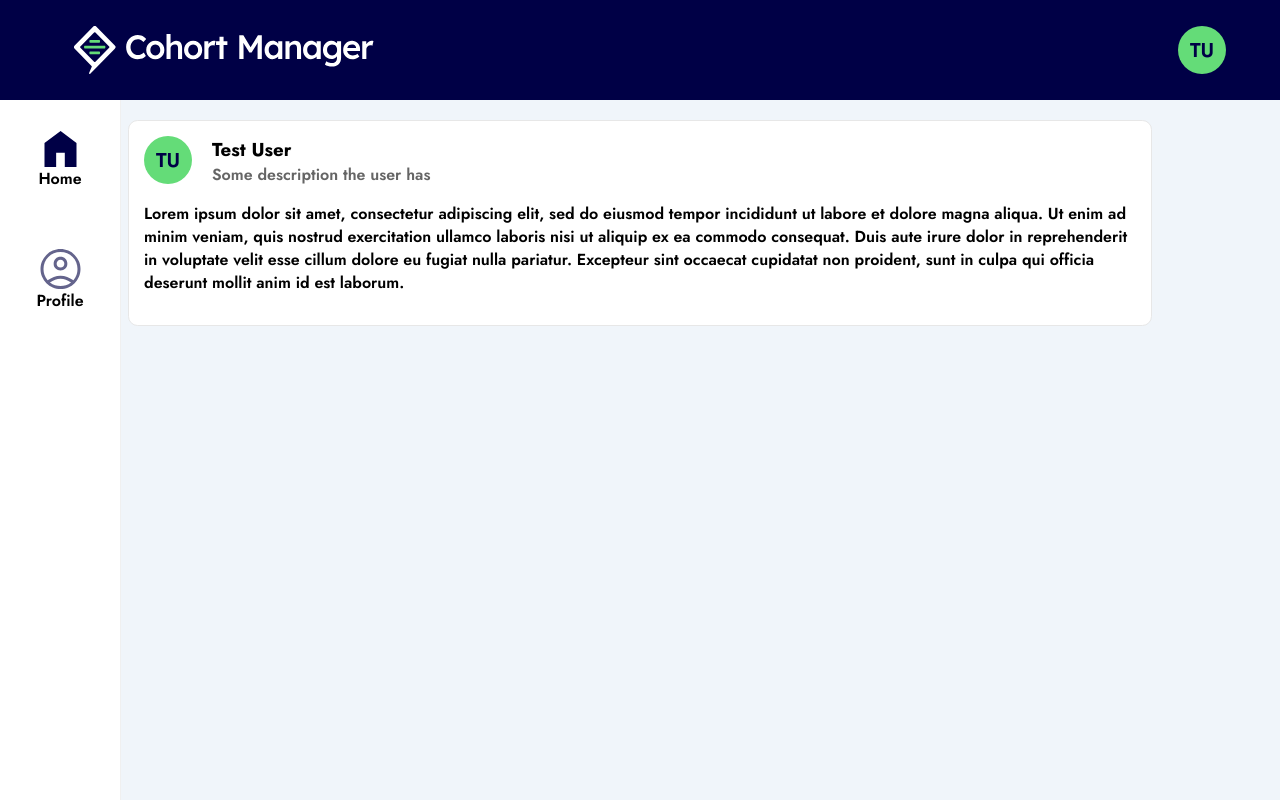
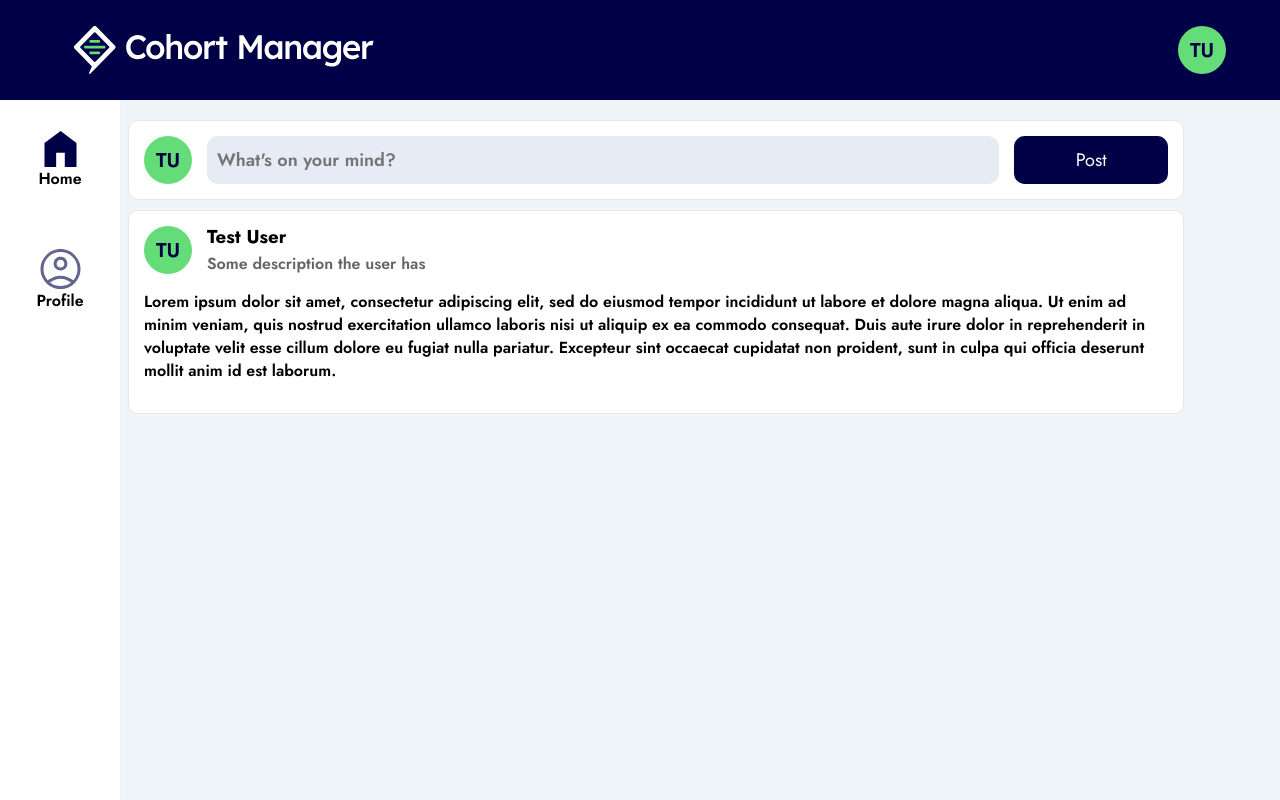
Before and after one commit to boolean-uk/react-cohort-dashboard-challenge, a React (Vite) app: page / in a window 1280 px wide. Built offline with nearby package versions, Linux system fonts and the light colour scheme.

Commit message:
Add Input for posting a post

```diff
--- a/src/components/Content.jsx
+++ b/src/components/Content.jsx
@@ -1,9 +1,11 @@
 import "../styles/Content.css";
+import PostInput from "./PostInput";
 import Post from "./Post";
 
 export default function Content() {
   return (
     <div className="content">
+      <PostInput />
       <Post>
         Lorem ipsum dolor sit amet, consectetur adipiscing elit, sed do eiusmod
         tempor incididunt ut labore et dolore magna aliqua. Ut enim ad minim
--- /dev/null
+++ b/src/components/PostInput.jsx
@@ -0,0 +1,15 @@
+import "../styles/Post.css";
+import "../styles/PostInput.css";
+import ProfileCircle from "./ProfileCircle";
+
+export default function PostInput() {
+  return (
+    <div className="card">
+      <div>
+        <ProfileCircle color={"#64dc78"} fullname={"Test User"} />
+        <input placeholder="What's on your mind?" />
+        <button>Post</button>
+      </div>
+    </div>
+  );
+}
--- a/src/index.css
+++ b/src/index.css
@@ -1,4 +1,12 @@
 @import url("https://fonts.googleapis.com/css2?family=Jost:ital,wght@0,100..900;1,100..900&display=swap");
+* {
+  font-family: "Jost";
+}
+
+:root {
+  --primary: #000046;
+  --secondary: #64dc78;
+}
 
 html,
 body {
--- a/src/styles/Content.css
+++ b/src/styles/Content.css
@@ -1,5 +1,7 @@
 .content {
   display: flex;
+  flex-direction: column;
+  gap: 10px;
   margin: 0 auto;
   margin-top: 20px;
   width: 80%;
--- a/src/styles/Post.css
+++ b/src/styles/Post.css
@@ -16,6 +16,7 @@
 }
 
 .user-info-text {
+  line-height: 12px;
   display: flex;
   justify-content: center;
   flex-direction: column;
--- /dev/null
+++ b/src/styles/PostInput.css
@@ -0,0 +1,25 @@
+.card div {
+  display: flex;
+  gap: 15px;
+}
+
+.card div input {
+  border: none;
+  font-family: "Jost";
+  font-weight: 600;
+  padding: 10px;
+  font-size: large;
+  border-radius: 0.6em;
+  width: 100%;
+  background-color: #e6ebf5;
+}
+
+.card div button {
+  color: white;
+  font-size: large;
+  cursor: pointer;
+  background-color: var(--primary);
+  width: 200px;
+  border: none;
+  border-radius: 0.6em;
+}
--- a/src/styles/ProfileCircle.css
+++ b/src/styles/ProfileCircle.css
@@ -3,6 +3,8 @@
   display: flex;
   justify-content: center;
   align-items: center;
+  min-width: 48px;
+  min-height: 48px;
   width: 48px;
   height: 48px;
   border-radius: 50%;
```
